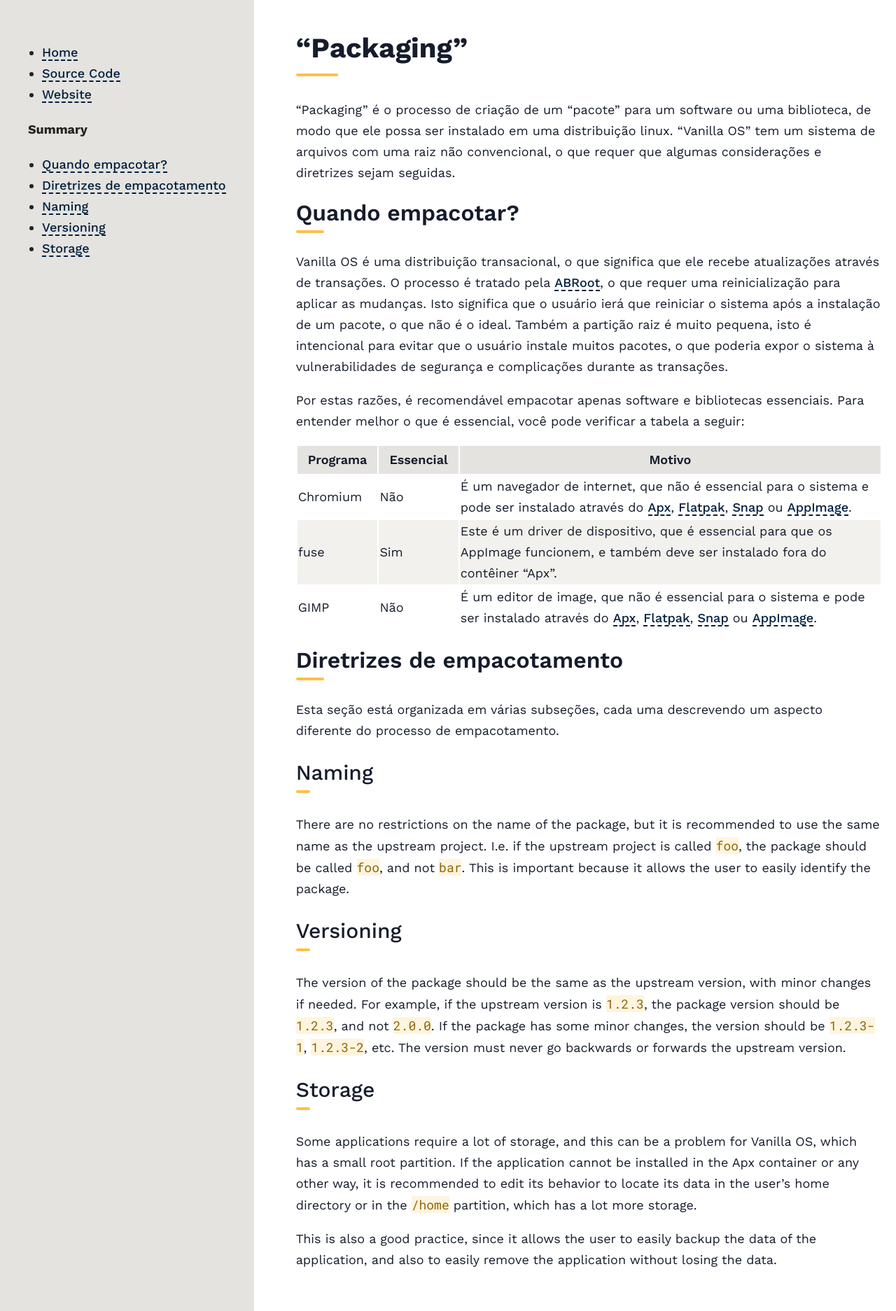
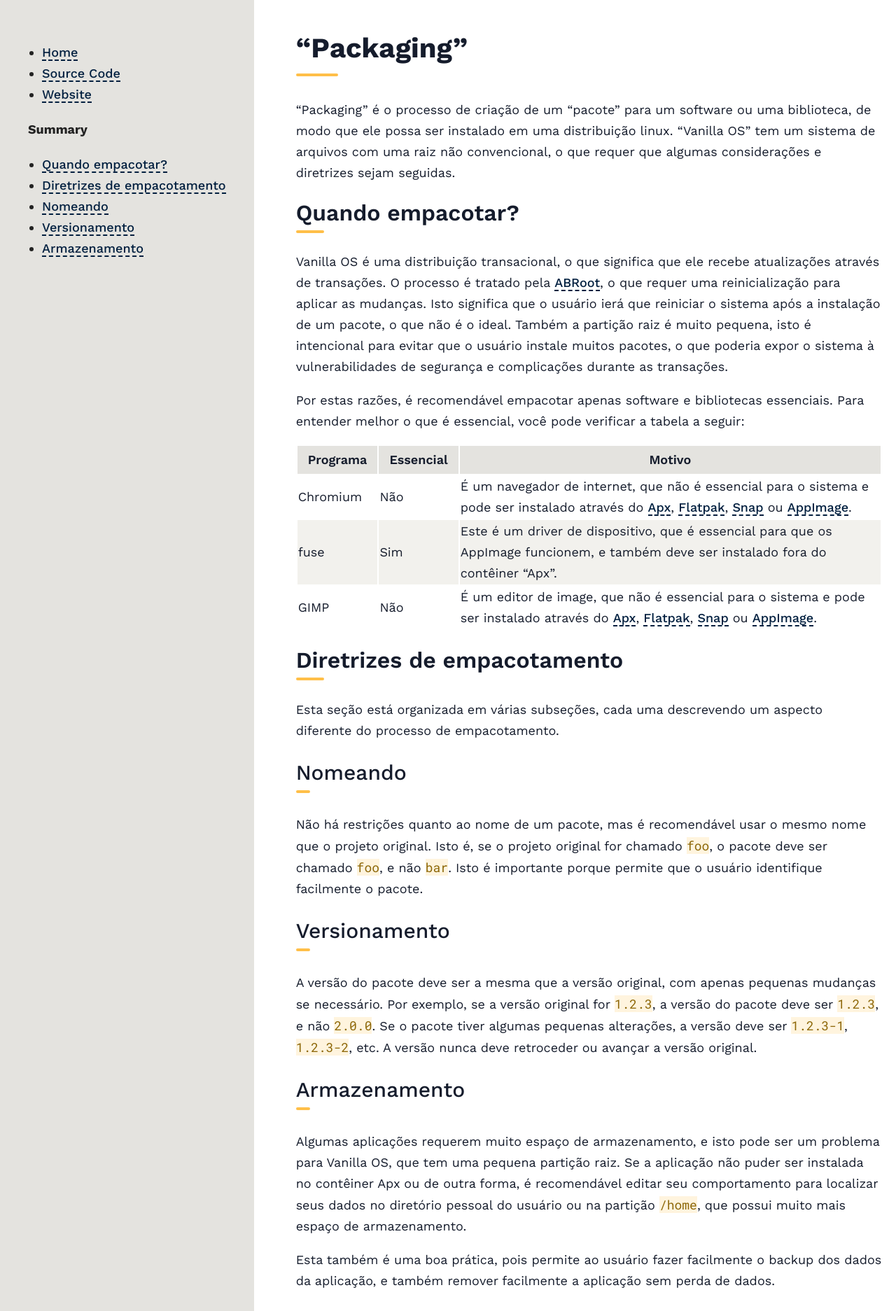
Before and after one commit to Vanilla-OS/documentation, a Jekyll site: the page built from docs/packaging/index.pt_br.md, in a window 1280 px wide. Shown: the whole page at 70% size. Built offline with Jekyll 4.4.1, drawn with Linux system fonts in a browser that asks for light colours.

Commit message:
finished translating to pt_br modified:   docs/packaging/index.pt_br.md

```diff
--- a/docs/packaging/index.pt_br.md
+++ b/docs/packaging/index.pt_br.md
@@ -23,29 +23,17 @@ Por estas razões, é recomendável empacotar apenas software e bibliotecas esse
 
 Esta seção está organizada em várias subseções, cada uma descrevendo um aspecto diferente do processo de empacotamento.
 
-### Naming
+### Nomeando
 
-There are no restrictions on the name of the package, but it is recommended to
-use the same name as the upstream project. I.e. if the upstream project is
-called `foo`, the package should be called `foo`, and not `bar`. This is
-important because it allows the user to easily identify the package.
+Não há restrições quanto ao nome de um pacote, mas é recomendável usar o mesmo nome que o projeto original. Isto é, se o projeto original for
+chamado `foo`, o pacote deve ser chamado `foo`, e não `bar`. Isto é importante porque permite que o usuário identifique facilmente o pacote.
 
-### Versioning
+### Versionamento
 
-The version of the package should be the same as the upstream version, with
-minor changes if needed. For example, if the upstream version is `1.2.3`, the
-package version should be `1.2.3`, and not `2.0.0`. If the package has some
-minor changes, the version should be `1.2.3-1`, `1.2.3-2`, etc. The version
-must never go backwards or forwards the upstream version.
+A versão do pacote deve ser a mesma que a versão original, com apenas pequenas mudanças se necessário. Por exemplo, se a versão original for `1.2.3`, a versão do pacote deve ser `1.2.3`, e não `2.0.0`. Se o pacote tiver algumas pequenas alterações, a versão deve ser `1.2.3-1`, `1.2.3-2`, etc. A versão nunca deve retroceder ou avançar a versão original.
 
-### Storage
+### Armazenamento
 
-Some applications require a lot of storage, and this can be a problem for
-Vanilla OS, which has a small root partition. If the application cannot be
-installed in the Apx container or any other way, it is recommended to edit
-its behavior to locate its data in the user's home directory or in the `/home`
-partition, which has a lot more storage.
+Algumas aplicações requerem muito espaço de armazenamento, e isto pode ser um problema para Vanilla OS, que tem uma pequena partição raiz. Se a aplicação não puder ser instalada no contêiner Apx ou de outra forma, é recomendável editar seu comportamento para localizar seus dados no diretório pessoal do usuário ou na partição `/home`, que possui muito mais espaço de armazenamento.
 
-This is also a good practice, since it allows the user to easily backup the
-data of the application, and also to easily remove the application without
-losing the data.
+Esta também é uma boa prática, pois permite ao usuário fazer facilmente o backup dos dados da aplicação, e também remover facilmente a aplicação sem perda de dados.
```
